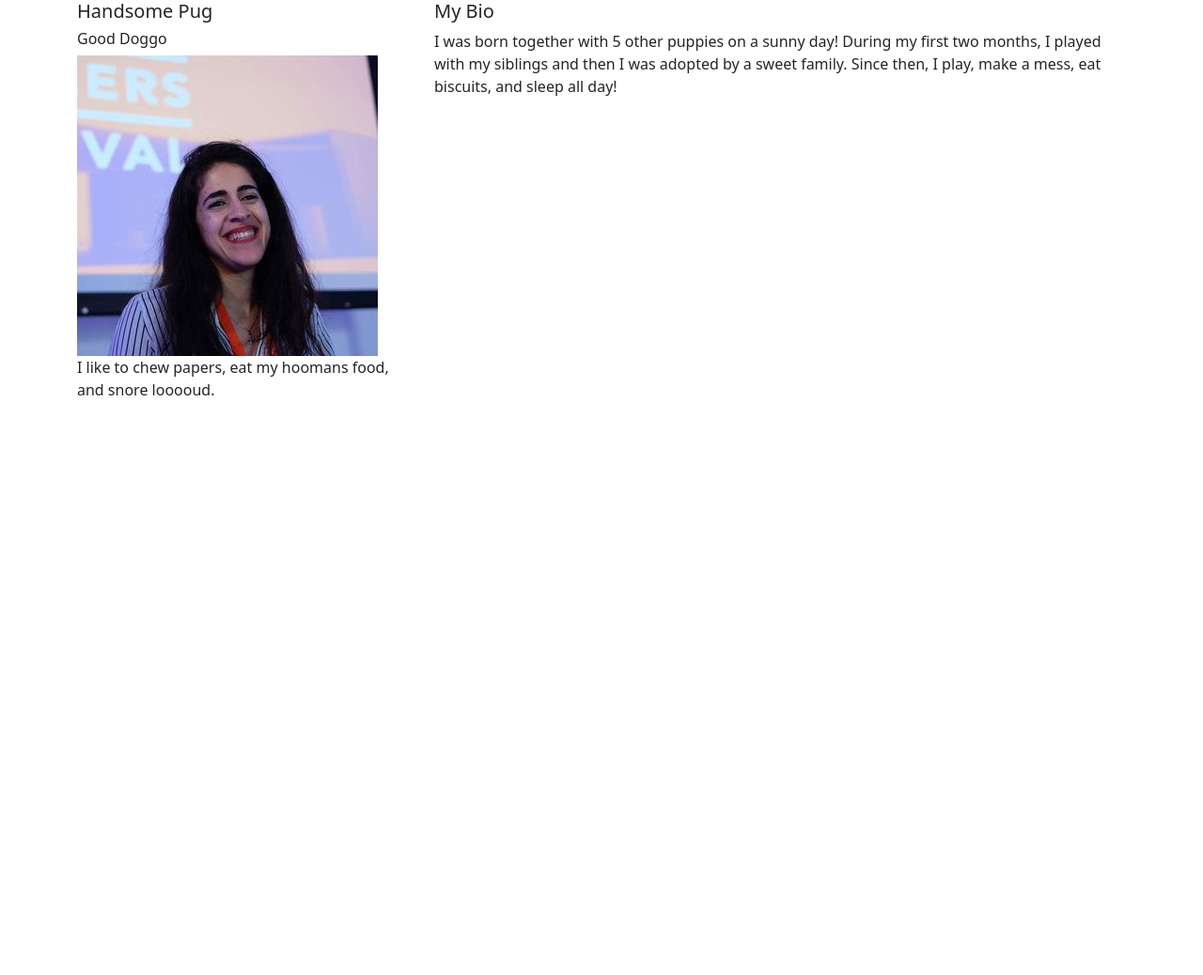
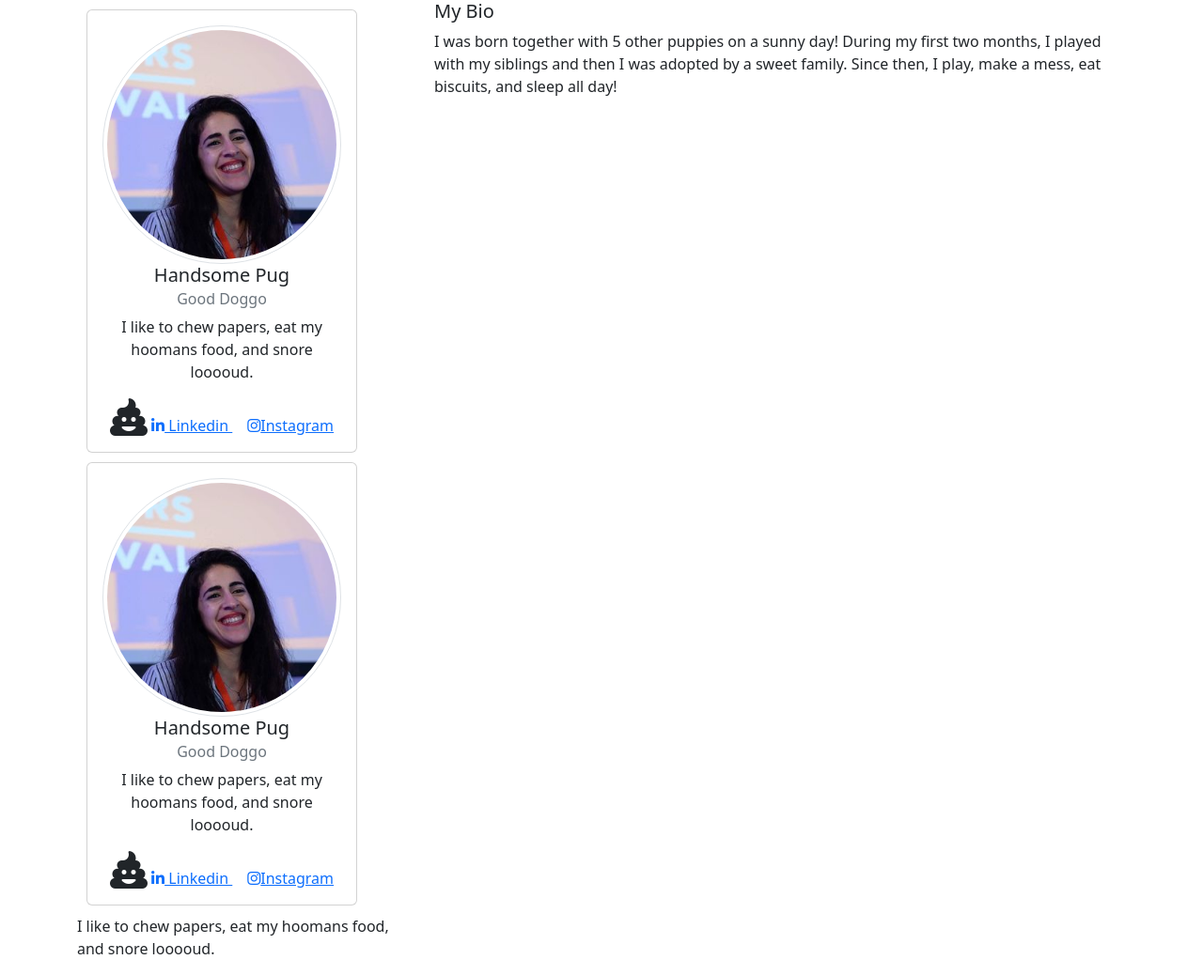
Before and after one commit to marsty5/marsty5.github.io, a plain HTML site: page index.html in a window 1280 px wide. Shown: the whole page at 94% size. Before the commit the page ends 800 px from the top, so only its background shows below. Drawn offline with nearby package versions, Linux system fonts and the light colour scheme.

Commit message:
Add files via upload

```diff
--- a/css/style.css
+++ b/css/style.css
@@ -1,3 +1,12 @@
 .profile-photo {
 	width:  100%;
 }
+
+
+.my-poo {
+	font-size: 40px;
+ }
+
+ .card {
+ 	margin: 10px;
+ }
--- a/index.html
+++ b/index.html
@@ -2,15 +2,53 @@
   <head>
     <title>My website</title>
     <link href="https://cdn.jsdelivr.net/npm/bootstrap@5.2.3/dist/css/bootstrap.min.css" rel="stylesheet">
+    <link rel="stylesheet" type="text/css" href="https://cdnjs.cloudflare.com/ajax/libs/font-awesome/6.2.0/css/all.min.css">
+    <link rel="stylesheet" type="text/css" href="css/style.css">
   </head>
 
   <body>
     <div class="container">
       <div class="row">
         <div class="col-md-4">
-          <h5>Handsome Pug </h5>
-          <h6>Good Doggo</h6>
-          <img class="profile-photo" src="img/mariaintech.jpeg">
+          <!-- First card on the left side-->
+          <div class="card" style="width: 18rem;">
+            <div class="card-body text-center">
+              <img class="img-thumbnail rounded-circle" src="img/mariaintech.jpeg">
+              <h5 class="card-title">Handsome Pug </h5>
+              <h6 class="card-subtitle mb-2 text-muted">Good Doggo</h6>
+              <p class="card-text">I like to chew papers, eat my hoomans food, and snore looooud.</p>
+
+              <i class="fa-solid fa-poo my-poo"></i>
+
+              <a href="http://google.com" class="card-link">
+                <i class="fa-brands fa-linkedin-in"></i>
+                Linkedin
+              </a>
+
+
+              <a href="#" class="card-link"><i class="fa-brands fa-instagram"></i>Instagram</a>
+            </div>
+          </div>
+          <div class="card" style="width: 18rem;">
+            <div class="card-body text-center">
+              <img class="img-thumbnail rounded-circle" src="img/mariaintech.jpeg">
+              <h5 class="card-title">Handsome Pug </h5>
+              <h6 class="card-subtitle mb-2 text-muted">Good Doggo</h6>
+              <p class="card-text">I like to chew papers, eat my hoomans food, and snore looooud.</p>
+
+              <i class="fa-solid fa-poo my-poo"></i>
+
+              <a href="http://google.com" class="card-link">
+                <i class="fa-brands fa-linkedin-in"></i>
+                Linkedin
+              </a>
+
+
+              <a href="#" class="card-link"><i class="fa-brands fa-instagram"></i>Instagram</a>
+            </div>
+          </div>
+
+
           <p>I like to chew papers, eat my hoomans food, and snore looooud.</p>
         </div>
         <div class="col-md-8">
```
Also changed, not shown: img/women-who-code.jpeg (added).
